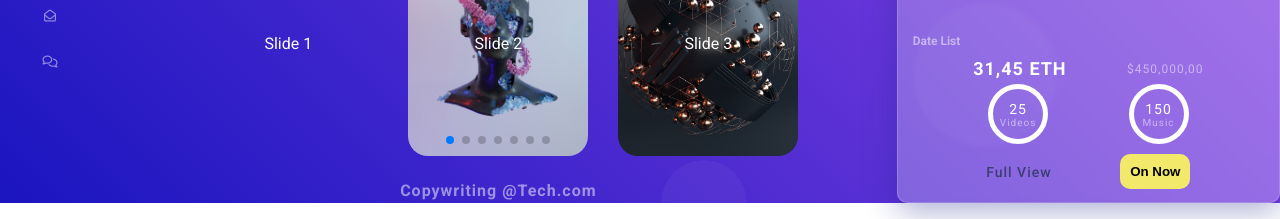
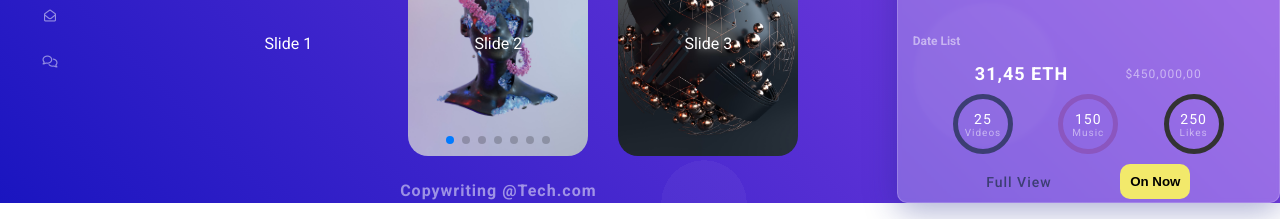
Before and after one commit to Christiano0407/siteWebAnimation, a website: page src/html/index.html in a window 1280 px wide. Shown: the part 597-816 px from the top of the page. Drawn offline with nearby package versions, Linux system fonts and the light colour scheme.

Commit message:
add finished-01

```diff
--- a/src/css/landing/asideTwo.css
+++ b/src/css/landing/asideTwo.css
@@ -169,7 +169,7 @@
 }
 .as__date .date-text {
   width: 100%;
-  padding: .5rem;
+  padding: 1rem;
   display: flex;
   justify-content: space-evenly;
   align-items: center;
@@ -196,7 +196,7 @@ filter: opacity(0.5);
   height: 60px;
   border-radius: 50%;
   background: transparent;
-  border: 5px solid white;
+  border: 5px solid #3c3e73;
   display: flex;
   flex-direction: column;
   align-items: center;
@@ -222,7 +222,7 @@ filter: opacity(0.5);
 height: 60px;
 border-radius: 50%;
 background: transparent;
-border: 5px solid white;
+border: 5px solid #8b56bf;
 display: flex;
 flex-direction: column;
 align-items: center;
@@ -238,6 +238,32 @@ justify-content: center;
   font-size: 1.4rem;
 }
 .circle-two p span {
+  color: #fff;
+  filter: opacity(0.5);
+  font-size: 1rem;
+}
+.circle .circle-three {
+  width: 60px;
+  height: 60px;
+  border-radius: 50%;
+  background: transparent;
+  border: 5px solid #333;
+  display: flex;
+  flex-direction: column;
+  align-items: center;
+  justify-content: center;
+
+}
+.circle-three p {
+  color: #fff;
+  flex-direction: column;
+  width: 100%;
+  display: flex;
+  justify-content: center;
+  align-items: center;
+  font-size: 1.4rem;
+}
+.circle-three p span {
   color: #fff;
   filter: opacity(0.5);
   font-size: 1rem;
--- a/src/html/index.html
+++ b/src/html/index.html
@@ -287,6 +287,9 @@
             <div class="circle-two">
               <p>150<span>Music</span></p>
             </div>
+            <div class="circle-three">
+              <p>250<span>Likes</span></p>
+            </div>
           </div>
           <div class="date-btn">
             <span class="date-btn-btn">Full View</span>
```
